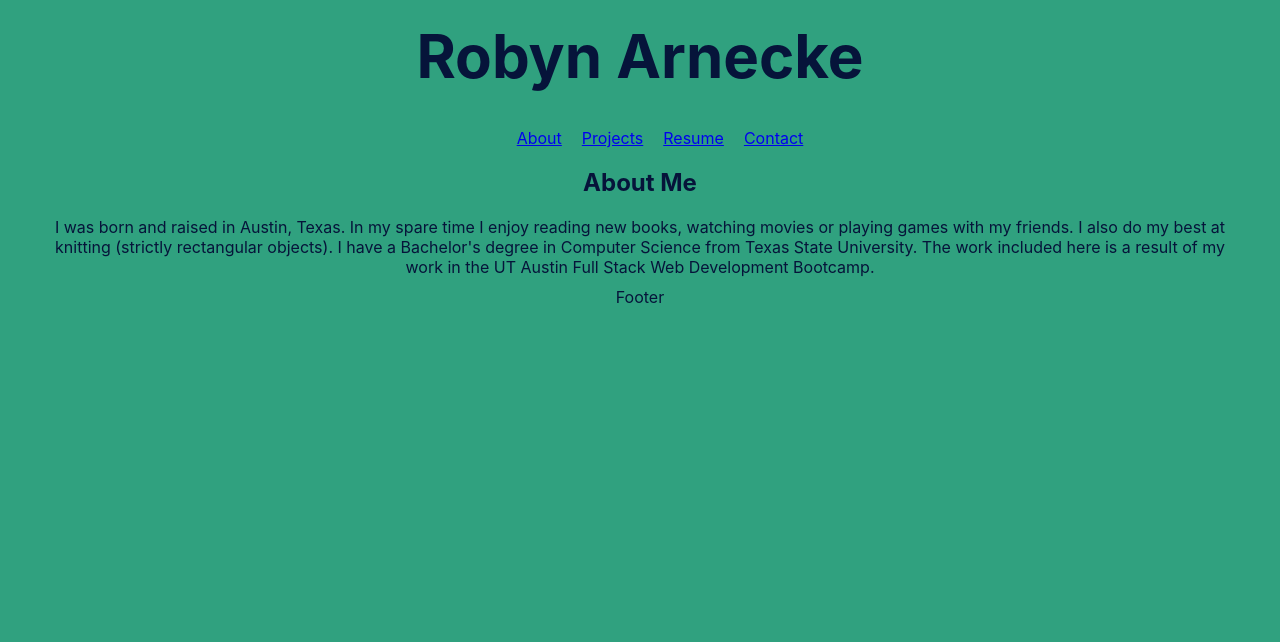
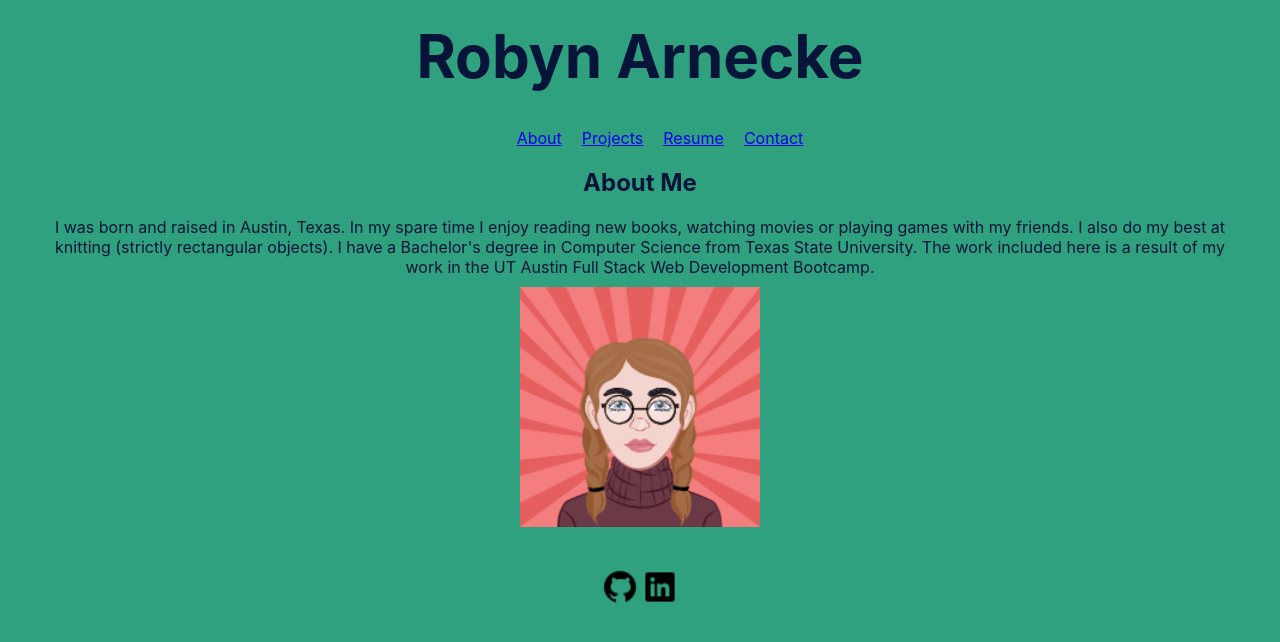
Before and after one commit to ribbonanarchy/React-Portfolio, a React (Create React App) app: page / in a window 1280 px wide. Shown: the top 642 px of the page. Built offline with nearby package versions, Linux system fonts and the light colour scheme.

Commit message:
Small styling update and added links to the footer

```diff
--- a/src/App.css
+++ b/src/App.css
@@ -64,3 +64,14 @@ img {
     transform: rotate(360deg);
   }
 }
+
+.smallIcon {
+  width: 40px;
+  display: inline;
+}
+
+.profilePic {
+  width: 240px;
+  margin-left: auto;
+  margin-right: auto;
+}
--- a/src/components/Footer.js
+++ b/src/components/Footer.js
@@ -1,9 +1,21 @@
 import React from 'react';
+import GithubIcon from '../assets/github-icon.png';
+import LinkedInIcon from '../assets/linkedin-icon.png';
+import '../App.css';
 
 export default function Footer() {
 
 
     return(
-        <div>Footer</div>
+        <div>
+            <br />
+            <br />
+            <a href="https://github.com/ribbonanarchy">
+                <img className="smallIcon" src={GithubIcon} alt="Github icon"/>
+            </a>
+            <a href="https://www.linkedin.com/in/robyn-arnecke/">
+                <img className="smallIcon" src={LinkedInIcon} alt="LinkedIn icon"/>
+            </a>
+        </div>
     );
 }
--- a/src/components/pages/About.js
+++ b/src/components/pages/About.js
@@ -1,4 +1,6 @@
 import React from 'react';
+import Avatar from "../../assets/AvatarMaker.png";
+import '../../App.css'
 
 export default function About() {
   return (
@@ -7,6 +9,7 @@ export default function About() {
         <p>I was born and raised in Austin, Texas. In my spare time I enjoy reading new books, watching movies or playing games with my friends.
           I also do my best at knitting (strictly rectangular objects). I have a Bachelor's degree in Computer Science from Texas State University.
           The work included here is a result of my work in the UT Austin Full Stack Web Development Bootcamp.</p>
+        <img src={Avatar} className="profilePic" />
     </div>
   );
 }
--- a/src/components/pages/Resume.js
+++ b/src/components/pages/Resume.js
@@ -7,8 +7,8 @@ export default function Resume() {
         <h2>Resume</h2>
 
         <embed src={ResumePDF}
-        width="500"
-        height="375"
+        width="800"
+        height="500"
         type="application/pdf" />
 
     </div>
```
Also changed, not shown: src/assets/github-icon.png (added), src/assets/linkedin-icon.png (added).
